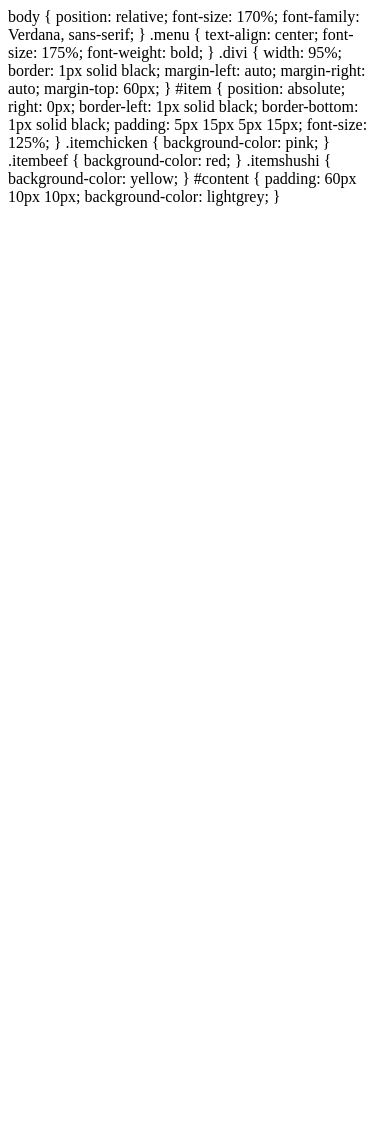
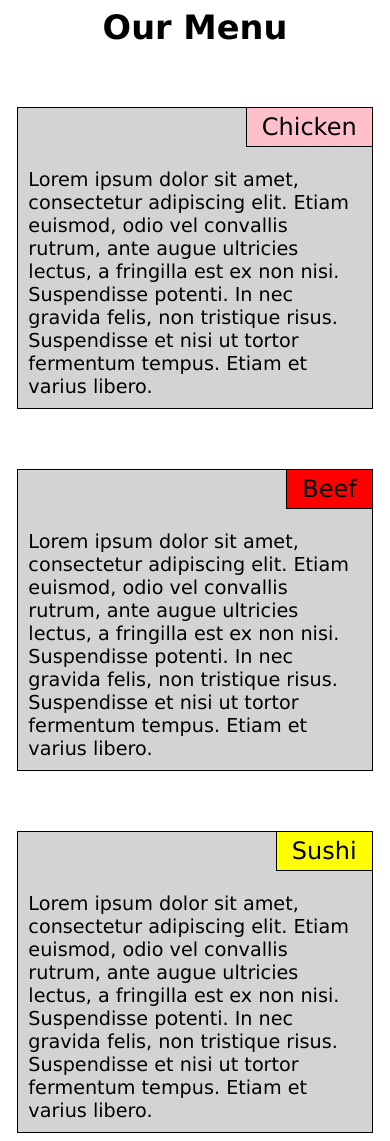
Before and after one commit to Ishaarora1234/coursera-test, a plain HTML site: page mod2_solution/index.html in a window 390 px wide. Before the commit the page ends 844 px from the top, so only its background shows below. Drawn offline with Linux system fonts and the light colour scheme.

Commit message:
Update index.html

```diff
--- a/mod2_solution/index.html
+++ b/mod2_solution/index.html
@@ -1,4 +1,12 @@
-body {
+<!DOCTYPE html>
+<html>
+<head>
+	<meta charset="utf-8">
+	<meta name="viewport" content="width=device-width, initial-scale=1.0">
+	<title>mod2 assignment solution</title>
+	<link rel="stylesheet" href="css/mystyle.css">
+	<style>
+		body {
 position: relative;
 font-size: 170%;
 font-family: Verdana, sans-serif;
@@ -37,10 +45,94 @@ font-family: Verdana, sans-serif;
 
 .itemshushi {
 	background-color: yellow;
-
 }
 
 #content {
 	padding: 60px 10px 10px;
 	background-color: lightgrey;
 }
+*
+{
+  box-sizing: border-box;
+}
+#container
+{
+position: relative;
+}
+.row
+{
+	width:100%;
+}
+@media (min-width: 992px)
+{
+.col-lg-4
+{
+float: left;
+}
+.col-lg-4
+{
+width: 33.33%;
+}
+}
+@media (min-width: 768px) and (max-width: 991px)
+{
+.col-md-6, .col-md-12
+{
+float: left;
+}
+.col-md-6
+{
+width: 50%;
+}
+.col-md-12
+{
+width: 100%;
+}
+}
+@media (max-width: 767px)
+{
+body {
+	font-size: 120%;
+}
+.menu {
+	text-align: center;
+}
+}
+</style>
+</head>
+<body>
+	<div class="menu">Our Menu</div>
+	<div class="row">
+			<div class="col-lg-4 col-md-6">
+				<div id="container" class="divi">
+				<div id="item" class="itemchicken">
+				Chicken
+				</div>
+					<div id="content">
+					Lorem ipsum dolor sit amet, consectetur adipiscing elit. Etiam euismod, odio vel convallis rutrum, ante augue ultricies lectus, a fringilla est ex non nisi. Suspendisse potenti. In nec gravida felis, non tristique risus. Suspendisse et nisi ut tortor fermentum tempus. Etiam et varius libero.
+					</div>
+				</div>
+			</div>
+			<div class="col-lg-4 col-md-6">
+				<div id="container" class="divi">
+				<div id="item" class="itembeef">
+				Beef
+				</div>
+					<div id="content">
+					Lorem ipsum dolor sit amet, consectetur adipiscing elit. Etiam euismod, odio vel convallis rutrum, ante augue ultricies lectus, a fringilla est ex non nisi. Suspendisse potenti. In nec gravida felis, non tristique risus. Suspendisse et nisi ut tortor fermentum tempus. Etiam et varius libero.
+					</div>
+				</div>
+			</div>
+			<div class="col-lg-4 col-md-12">
+				<div id="container" class="divi">
+				<div id="item" class="itemshushi">
+				Sushi
+				</div>
+					<div id="content">
+					Lorem ipsum dolor sit amet, consectetur adipiscing elit. Etiam euismod, odio vel convallis rutrum, ante augue ultricies lectus, a fringilla est ex non nisi. Suspendisse potenti. In nec gravida felis, non tristique risus. Suspendisse et nisi ut tortor fermentum tempus. Etiam et varius libero.
+					</div>
+				</div>
+			</div>
+	</div>
+</body>
+</html>
```
